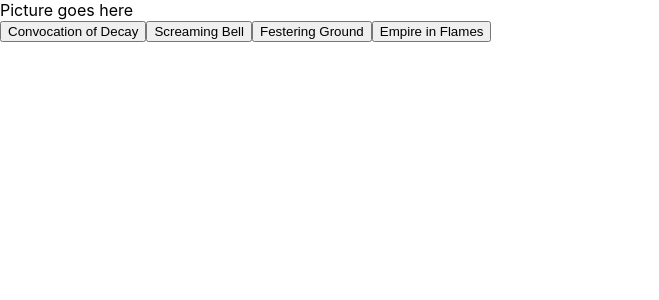
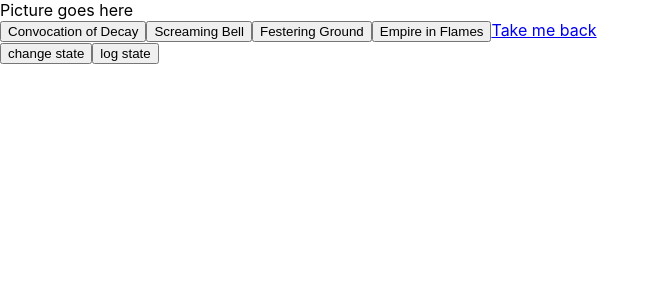
Before and after one commit to ProceduralFox/helmgart-guesser, a React (Create React App) app: page /quiz in a window 1280 px wide. Shown: the top 300 px of the page, without its empty margins (0-659 px from the left). Built offline with nearby package versions, Linux system fonts and the light colour scheme; no server answers; the database is empty.

Commit message:
added question change action

```diff
--- a/src/components/choice-button/functions/CheckAnswer.jsx
+++ b/src/components/choice-button/functions/CheckAnswer.jsx
@@ -1,6 +1,6 @@
 import { firestore } from "../../../firebase/firebase.utils";
 
-let NewQuestion = null
+export let NewQuestion = null
 
 const GetData = async () => {
     firestore.collection('questions').doc('1').get().then(
@@ -15,12 +15,10 @@ const GetData = async () => {
 
 }
 
-// const test = firestore.collection('questions').doc('1').get().then(
-//     snapshot => questin = snapshot.data());
+GetData();
 
 
 const CheckAnswer = async (choice, answer) => {
-    GetData()
 
     if(choice === answer){
         console.log("Correct")
--- a/src/components/homepage/homepage.component.jsx
+++ b/src/components/homepage/homepage.component.jsx
@@ -1,12 +1,14 @@
 import React from 'react';
-
+import { Link } from 'react-router-dom';
 
 
 const Homepage = () => {
     return (
         <div>
             <p>Are you ready to start?</p>
-            <button>Yes</button>
+            <Link className='option 'to='/quiz'>
+                Yes
+            </Link>
         </div>
     )
 }
--- a/src/pages/quiz-page/quiz-page.component.jsx
+++ b/src/pages/quiz-page/quiz-page.component.jsx
@@ -1,14 +1,17 @@
 import React from 'react';
 import { connect } from 'react-redux';
+import { Link } from 'react-router-dom';
 
 import ChoiceButton from '../../components/choice-button/choice-button.component';
-import CheckAnswer from '../../components/choice-button/functions/CheckAnswer';
+import CheckAnswer, { NewQuestion } from '../../components/choice-button/functions/CheckAnswer';
+import { logState, setQuestion } from '../../redux/quiz/quiz.actions';
 
 
-const QuizPage = ({ currentQuestion }) => {
+
+const QuizPage = ({ currentQuestion, setQuestion, logState }) => {
 
     const { answer, first, fourth, image, second, third } = currentQuestion
-    console.log(currentQuestion)
+    console.log(NewQuestion)
 
         return (
 
@@ -20,6 +23,17 @@ const QuizPage = ({ currentQuestion }) => {
                     <ChoiceButton handleChange={() => CheckAnswer(second, answer)} value={second}/>
                     <ChoiceButton handleChange={() => CheckAnswer(third, answer)} value={third}/>
                     <ChoiceButton handleChange={() => CheckAnswer(fourth, answer)} value={fourth}/>
+
+                    <Link className='option 'to='/'>
+                        Take me back
+                    </Link>
+
+                    <div>
+                    <ChoiceButton handleChange={() => setQuestion(NewQuestion)} value="change state"/>
+                    <ChoiceButton handleChange={logState} value="log state"/>
+                    </div>
+
+
                 </div>
 
             </div>
@@ -31,5 +45,9 @@ const mapStateToProps = state => ({
     currentQuestion: state.quiz.currentQuestion
 })
 
+const mapDispatchToProps = dispatch => ({
+    setQuestion: NewQuestion => dispatch(setQuestion(NewQuestion)),
+    logState: () => dispatch(logState())
+})
 
-export default connect(mapStateToProps)(QuizPage);
+export default connect(mapStateToProps, mapDispatchToProps)(QuizPage);
--- /dev/null
+++ b/src/redux/quiz/quiz.actions.js
@@ -0,0 +1,15 @@
+
+
+export const setQuestion = NewQuestion => {
+    console.log("test")
+    return(
+    {
+    type: 'SET_CURRENT_QUESTION',
+    payload: NewQuestion,
+    })}
+
+
+export const logState = () => ({
+    type: 'LOG_STATE',
+    payload: null,
+})
--- a/src/redux/quiz/quiz.reducer.js
+++ b/src/redux/quiz/quiz.reducer.js
@@ -18,6 +18,10 @@ const quizReducer = (state = INITIAL_STATE, action) => {
                 currentQuestion: action.payload
             }
 
+        case 'LOG_STATE':
+            console.log(state.currentQuestion)
+            return state;
+
         default:
             return state;
 
--- a/src/redux/store.js
+++ b/src/redux/store.js
@@ -5,6 +5,6 @@ import rootReducer from './root-reducer';
 
 const middlewares = [logger];
 
-const store = createStore(rootReducer, applyMiddleware(...middlewares));
+export const store = createStore(rootReducer, applyMiddleware(...middlewares));
 
 export default store;
```
Also changed, not shown: src/redux/quiz/quiz.types.js (added), src/redux/quiz/quiz.utils.js (added).
